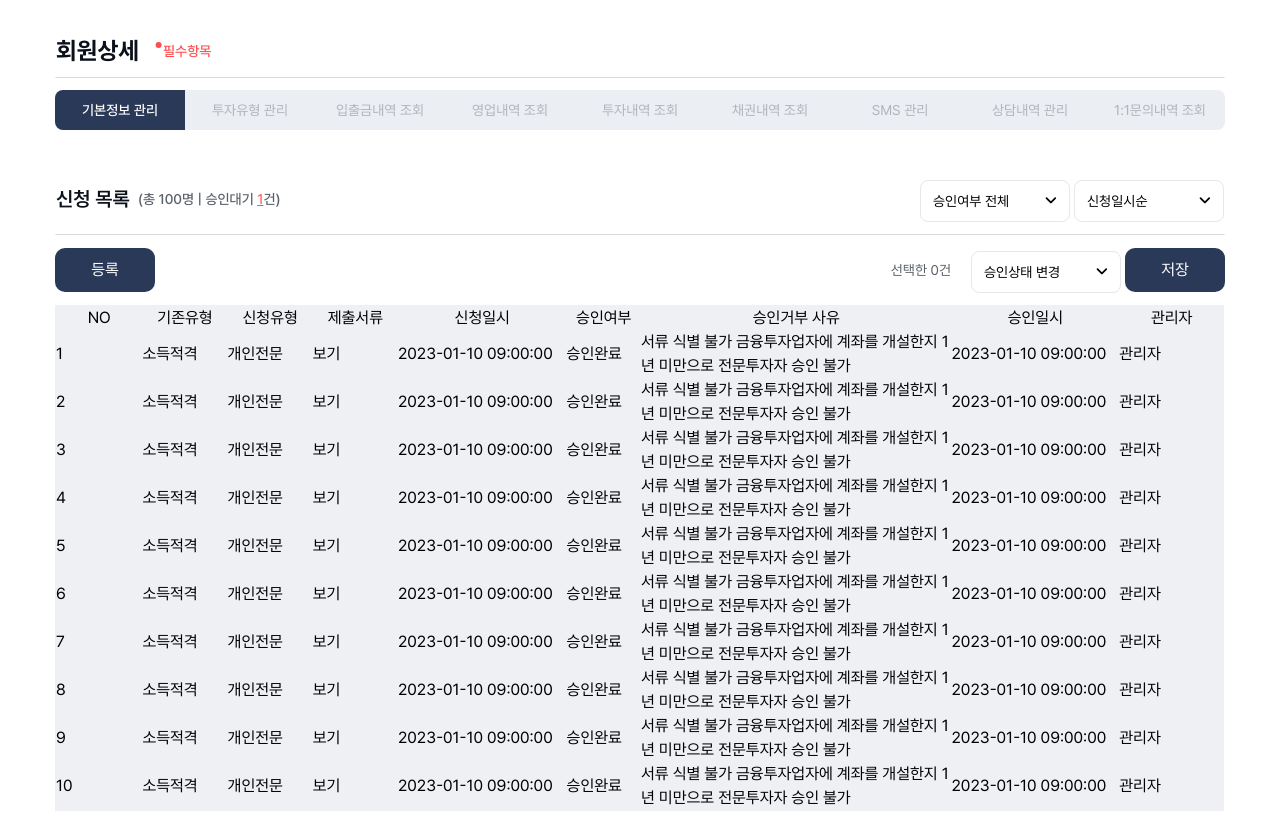
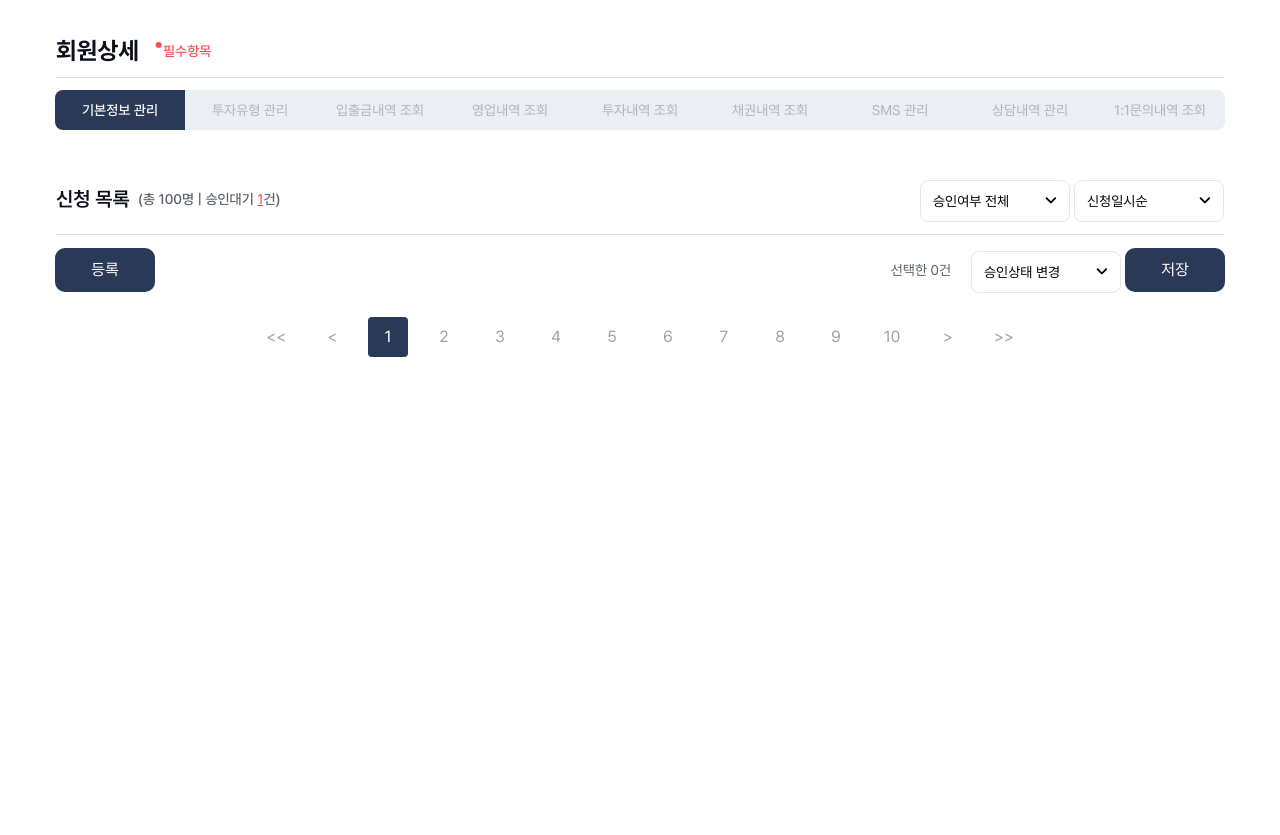
Before and after one commit to malinjr07/css-perfection, a React (Vite) app: page / in a window 1280 px wide. After the commit the page ends 800 px from the top, so only its background shows below. Built offline with nearby package versions, Linux system fonts and the light colour scheme.

Commit message:
pagination

```diff
--- a/src/App.tsx
+++ b/src/App.tsx
@@ -1,5 +1,6 @@
 import Button from './components/Button';
 import Dot from './components/Dot';
+import Pagination from './components/Pagination';
 import SelectBox from './components/SelectBox';
 import Table from './components/Table';
 import Tabs from './components/Tabs';
@@ -11,6 +12,7 @@ import {
 
 function App() {
   return (
+    <>
       <section className='container py-6 flex flex-col flex-wrap justify-start items-start '>
         <div className='flex w-full py-3 border-transparent border border-b-[#D7D8DA] flex-row items-center justify-start gap-6 '>
           <h1 className='text-[#0B101A] text-2xl font-bold leading-7 '>
@@ -50,7 +52,9 @@ function App() {
           </div>
         </div>
         <Table />
+        <Pagination />
       </section>
+    </>
   );
 }
 
--- /dev/null
+++ b/src/components/Pagination.tsx
@@ -0,0 +1,109 @@
+import { useEffect, useState } from 'react';
+
+const pageLimit = 100;
+
+const Pagination = () => {
+  const [active, setActive] = useState(1);
+  const [pageArr, setPageArr] = useState<number[]>([]);
+
+  useEffect(() => {
+    let tempArr = [];
+    let increment = active + 1;
+    let decrement = active - 1;
+    tempArr.unshift(active);
+    if (active === 1) {
+      while (increment <= 10) {
+        tempArr.push(increment);
+        increment++;
+      }
+      setPageArr(tempArr);
+    } else if (active - 8 >= 1 && active + 5 <= pageLimit) {
+      while (active + 5 >= increment && active - 5 <= decrement) {
+        tempArr.push(increment);
+        tempArr.unshift(decrement);
+        increment++;
+        decrement--;
+      }
+
+      setPageArr(tempArr);
+    } else if (active > pageLimit - 5 && active < pageLimit) {
+      tempArr = [...pageArr];
+      let tempVar = pageArr[pageArr.length - 1];
+      while (tempVar < pageLimit) {
+        tempArr.push(tempVar + 1);
+        tempVar++;
+      }
+      setPageArr(tempArr);
+    }
+  }, [active]);
+
+  return (
+    <div className='flex w-full flex-row justify-center py-3 gap-4 '>
+      <button
+        type='button'
+        disabled={active === 1}
+        onClick={() => {
+          setActive(1);
+        }}
+        className={`w-10 h-10 rounded justify-center flex items-center hover:text-white hover:bg-[#2A3958]/60 text-[#A1A1A1] disabled:hover:bg-white disabled:hover:text-[#a1a1a1] disabled:cursor-not-allowed `}
+      >
+        &lt;&lt;
+      </button>
+      <button
+        type='button'
+        disabled={active === 1}
+        onClick={() => {
+          setActive(active - 1);
+        }}
+        className={`w-10 h-10 rounded justify-center flex items-center hover:text-white hover:bg-[#2A3958]/60 text-[#A1A1A1] disabled:hover:bg-white disabled:hover:text-[#a1a1a1] disabled:cursor-not-allowed `}
+      >
+        &lt;
+      </button>
+      {pageArr.map((el) => (
+        <button
+          key={el}
+          type='button'
+          onClick={() => {
+            setActive(el);
+          }}
+          className={`w-10 h-10 rounded justify-center flex items-center hover:text-white hover:bg-[#2A3958]/60 ${
+            active === el
+              ? 'bg-[#2A3958] hover:bg-[#2A3958] text-white'
+              : 'text-[#A1A1A1]'
+          } `}
+        >
+          {el}
+        </button>
+      ))}
+      <button
+        type='button'
+        disabled={active === pageLimit}
+        onClick={() => {
+          setActive(active + 1);
+        }}
+        className={`w-10 h-10 rounded justify-center flex items-center hover:text-white hover:bg-[#2A3958]/60 text-[#A1A1A1] disabled:hover:bg-white disabled:hover:text-[#a1a1a1] disabled:cursor-not-allowed`}
+      >
+        &gt;
+      </button>
+      <button
+        type='button'
+        disabled={active === pageLimit}
+        onClick={() => {
+          const tempArr = [];
+          let count = pageLimit;
+          while (count >= pageLimit - 10) {
+            tempArr.unshift(count);
+            count--;
+          }
+          setPageArr(tempArr);
+          setActive(pageLimit);
+        }}
+        className={`w-10 h-10 rounded justify-center flex items-center hover:text-white hover:bg-[#2A3958]/60 text-[#A1A1A1] disabled:hover:bg-white disabled:hover:text-[#a1a1a1] disabled:cursor-not-allowed`}
+      >
+        &gt;&gt;
+      </button>
+    </div>
+  );
+};
+
+export default Pagination;
--- a/src/components/Table.tsx
+++ b/src/components/Table.tsx
@@ -1,31 +1,88 @@
 import { FC } from 'react';
-import tableData, { tableRow } from '../utils/tableData';
 
 const Table: FC = () => {
   return (
-    <table className=''>
-      <tbody className='bg-[#EEF0F4] border border-transparent border-r-white table overflow-x-auto w-full'>
+    <>
+      {/* <div className='w-full overflow-x-auto'>
+      <table className='table-auto w-full whitespace-no-wrap bg-white table-striped'>
+        <tbody className='bg-[#EEF0F4] border border-transparent border-r-white'>
           <tr className=''>
-          <th className='text-center' style={{ width: '100px' }}>
-            NO
-          </th>
+            <th className='text-center'>NO</th>
             {tableRow.map((item, id) => (
-            <th key={id} className='text-center' style={{ width: item.size }}>
-              {item.title}
+              <th key={id} className='text-center'>
+                {item}
               </th>
             ))}
           </tr>
 
           {tableData.map((data, id) => (
             <tr key={id}>
-            <td>{id + 1}</td>
+              <td style={{ width: '100px' }}>{id + 1}</td>
               {Object.keys(data).map((heads, id) => (
-              <td key={id}>{data[heads].title ? data[heads].title : ''}</td>
+                <td key={id} style={{ width: data[heads].size || '100px' }}>
+                  {data[heads].title ? data[heads].title : ''}
+                </td>
               ))}
             </tr>
           ))}
         </tbody>
       </table>
+    </div> */}
+      <div className='w-full overflow-x-auto '>
+        {/* <table className='container table-auto '>
+          <thead>
+            <tr>
+              <td className='w-[160px]'>Checkbox</td>
+              <td className='w-[160px]'>NO</td>
+              <td className='w-[160px]'>Existing type</td>
+              <td className='w-[160px]'>Application type</td>
+              <td className='w-[160px]'>Documents to be submitted</td>
+              <td className='w-[160px]'>Application date and time</td>
+              <td className='w-[160px]'>Approval</td>
+              <td className='w-[160px]'>Reason for rejection of approval</td>
+              <td className='w-[160px]'>Approval date and time</td>
+              <td className='w-[160px]'>Manager</td>
+            </tr>
+          </thead>
+          <tr>
+            <td className='w-[160px]'>Checkbox</td>
+            <td className='w-[160px]'>NO</td>
+            <td className='w-[160px]'>Existing type</td>
+            <td className='w-[160px]'>Application type</td>
+            <td className='w-[160px]'>Documents to be submitted</td>
+            <td className='w-[160px]'>Application date and time</td>
+            <td className='w-[160px]'>Approval</td>
+            <td className='w-[160px]'>Reason for rejection of approval</td>
+            <td className='w-[160px]'>Approval date and time</td>
+            <td className='w-[160px]'>Manager</td>
+          </tr>
+          <tr>
+            <td className='w-[160px]'>Checkbox</td>
+            <td className='w-[160px]'>NO</td>
+            <td className='w-[160px]'>Existing type</td>
+            <td className='w-[160px]'>Application type</td>
+            <td className='w-[160px]'>Documents to be submitted</td>
+            <td className='w-[160px]'>Application date and time</td>
+            <td className='w-[160px]'>Approval</td>
+            <td className='w-[160px]'>Reason for rejection of approval</td>
+            <td className='w-[160px]'>Approval date and time</td>
+            <td className='w-[160px]'>Manager</td>
+          </tr>
+          <tr>
+            <td className='w-[160px]'>Checkbox</td>
+            <td className='w-[160px]'>NO</td>
+            <td className='w-[160px]'>Existing type</td>
+            <td className='w-[160px]'>Application type</td>
+            <td className='w-[160px]'>Documents to be submitted</td>
+            <td className='w-[160px]'>Application date and time</td>
+            <td className='w-[160px]'>Approval</td>
+            <td className='w-[160px]'>Reason for rejection of approval</td>
+            <td className='w-[160px]'>Approval date and time</td>
+            <td className='w-[160px]'>Manager</td>
+          </tr>
+        </table> */}
+      </div>
+    </>
   );
 };
 
--- a/src/utils/tableData.ts
+++ b/src/utils/tableData.ts
@@ -1,6 +1,6 @@
 import { tableDataType } from './types';
 
-const tableSingleData: tableDataType = {
+/* const tableSingleData: tableDataType = {
   기존유형: { title: '소득적격', size: '100px' },
   신청유형: { title: '개인전문', size: '100px' },
   제출서류: { title: '보기', size: '100px' },
@@ -9,42 +9,50 @@ const tableSingleData: tableDataType = {
   '승인거부 사유': { title: '', size: '372px' },
   승인일시: { title: '2023-01-10 09:00:00', size: '189px' },
   관리자: { title: '', size: '124px' },
+}; */
+
+const tableSingleData: tableDataType = {
+  Type: { title: 'Type', size: '100px' },
+  Application: { title: 'Application', size: '100px' },
+  Document: { title: 'Document', size: '100px' },
+  'Date and Time': { title: '2023-01-10 09:00:00', size: '190px' },
+  Approval: { title: '', size: '87px' },
+  reason: { title: '', size: '372px' },
+  'Apporval Time': { title: '2023-01-10 09:00:00', size: '189px' },
+  Manager: { title: '', size: '124px' },
 };
 
 const tableData: tableDataType[] = [];
 let count = 1;
 
 while (count <= 10) {
-  const status = Math.floor(Math.random() * 3);
-  const manager = Math.floor(Math.random() * 2);
-  const reason = Math.floor(Math.random() * 2);
+  const status = Math.floor(Math.random() * 10);
+  const manager = Math.floor(Math.random() * 10);
+  const reason = Math.floor(Math.random() * 10);
 
   const tempObj = { ...tableSingleData };
 
-  tempObj['승인거부 사유'].title =
-    reason === 1
-      ? '서류 식별 불가 금융투자업자에 계좌를 개설한지 1년 미만으로 전문투자자 승인 불가'
-      : '';
+  tempObj.reason.title = reason === 1 ? 'Lorem Ipsum' : '';
 
-  tempObj.관리자.title = manager === 1 ? '관리자' : '';
+  tempObj.Manager.title = manager === 1 ? 'Maruf' : '';
 
-  tempObj.승인여부.title =
+  tempObj.Approval.title =
     status === 0
-      ? '승인거부'
+      ? 'approved'
       : status === 1
-      ? '승인대기'
+      ? 'pending'
       : status === 2
-      ? '승인완료'
+      ? 'rejected'
       : '';
 
   tableData.push(tempObj);
   count++;
 }
 
-const tableRow: { title: string; size: string }[] = [];
+const tableRow: string[] = [];
 
 Object.keys(tableSingleData).forEach((key) => {
-  tableRow.push({ title: key, size: tableSingleData[key].size });
+  tableRow.push(key);
 });
 
 export default tableData;
```
Lines whose indentation alone changed are shown as unchanged.
